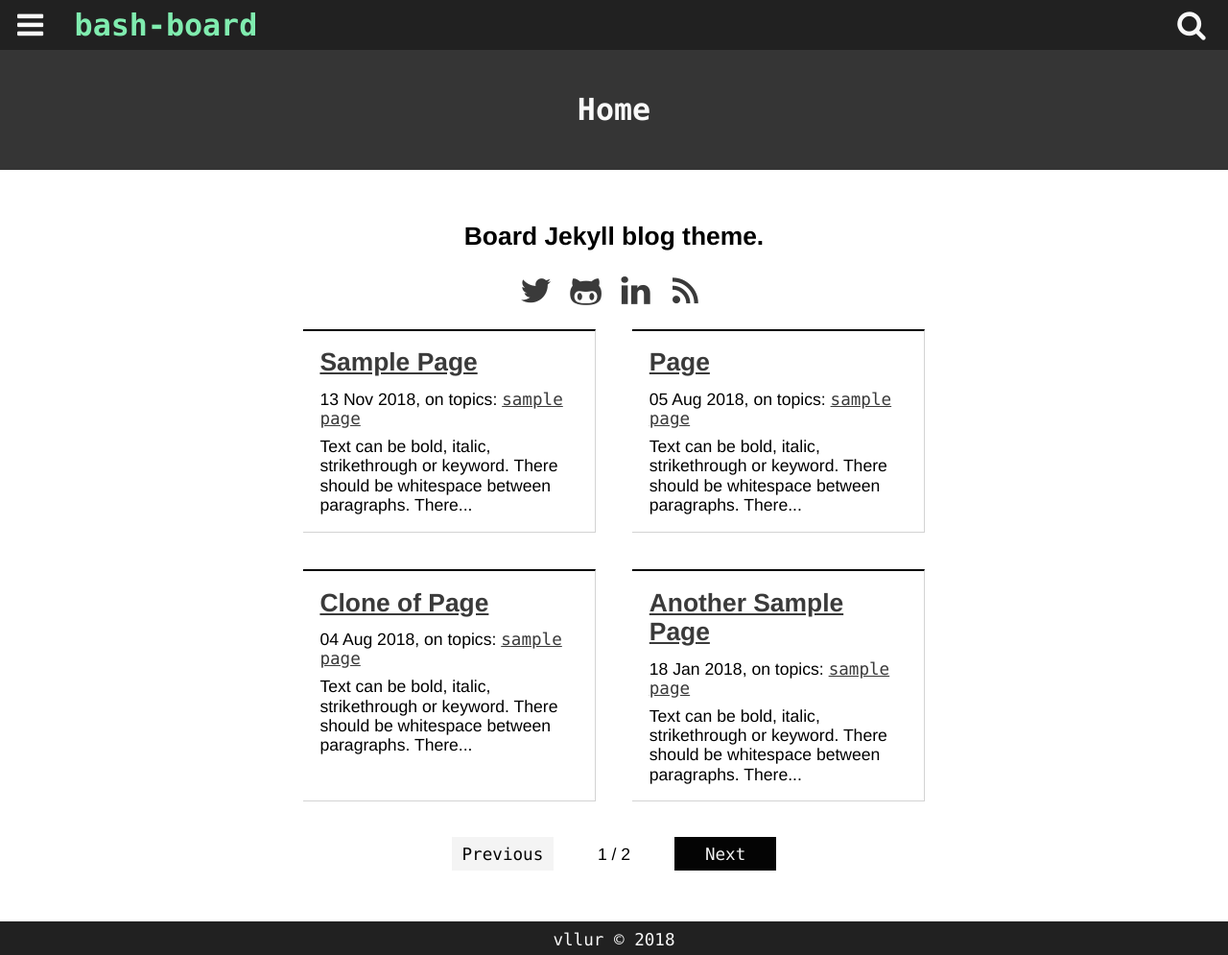
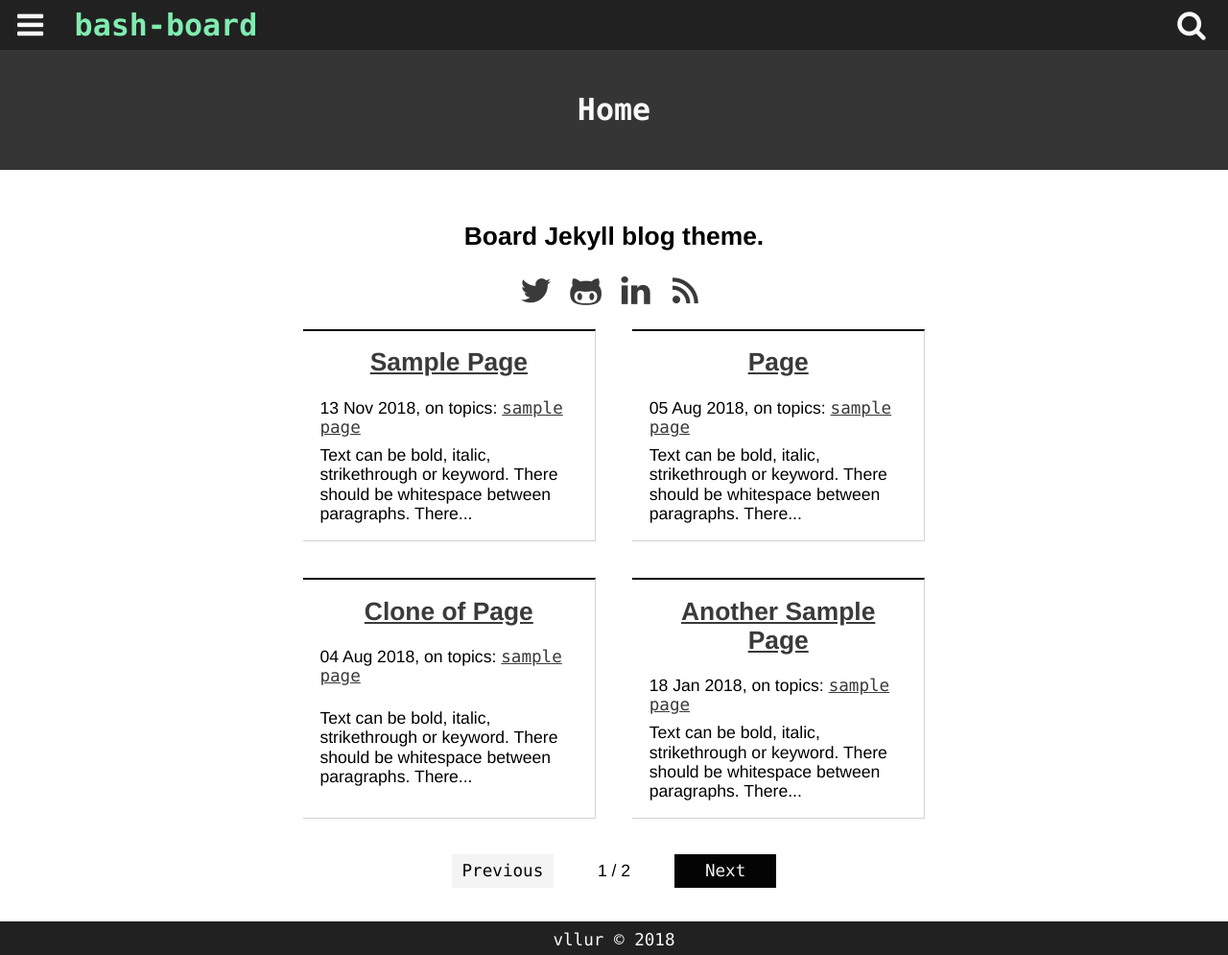
Before and after one commit to vllur/bash-board, a Jekyll site: the page built from index.html, in a window 1280 px wide and 995 px high. Shown: the whole window at 96% size. Built offline with Jekyll 4.4.1, drawn with Linux system fonts in a browser that asks for light colours; the list of posts is cut into pages by our own code.

Commit message:
Improved site flexibility

```diff
--- a/_includes/pages.html
+++ b/_includes/pages.html
@@ -1,4 +1,4 @@
-{% if paginator.total_pages %}
+{% if paginator.total_pages > 1 %}
 <nav class="pagination">
 {% if paginator.previous_page %}
 	<a href="{{ paginator.previous_page_path | absolute_url }}">
--- a/_sass/content.scss
+++ b/_sass/content.scss
@@ -16,6 +16,11 @@
 	max-width: 90%;
 	margin-left: auto;
 	margin-right: auto;
+}
+
+.site-description
+{
+	text-align: center;
 }
 
 article
@@ -43,18 +48,23 @@
 	border-top: 2px solid $home-article-border-dark;
 	border-right: 1px solid $home-article-border-light;
 	border-bottom: 1px solid $home-article-border-light;
+	display: flex;
+	flex-direction: column;
+	white-space: no-wrap;
 }
 
 .home-article > h2
 {
 	margin-top: 0;
 	margin-bottom: 0.5em;
+	text-align: center;
 }
 
 .home-article > p
 {
 	margin-top: 0.5em;
 	margin-bottom: 0;
+	flex-grow: 1;
 }
 
 .highlight
--- a/index.html
+++ b/index.html
@@ -2,14 +2,14 @@
 layout: default
 ---
 
-<h2>{{ site.description }}</h2>
+<h2 class="site-description">{{ site.description }}</h2>
 {% include socials.html %}
 
 <aside class="home-article-wrapper">
 {% for post in paginator.posts %}
 	<article class="home-article">
 	<h2><a href="{{ post.url | absolute_url }}">{{ post.title }}</a></h2>
-	<time datetime="{{ post.date | date_to_xmlschema }}">{{ post.date | date_to_string }}</time>, on topics: {% include tags.html %}
+	<p><time datetime="{{ post.date | date_to_xmlschema }}">{{ post.date | date_to_string }}</time>, on topics: {% include tags.html %}</p>
 	<p>{{ post.content | strip_html | truncatewords:15 }}</p>
 	</article>
 {% endfor %}
```
